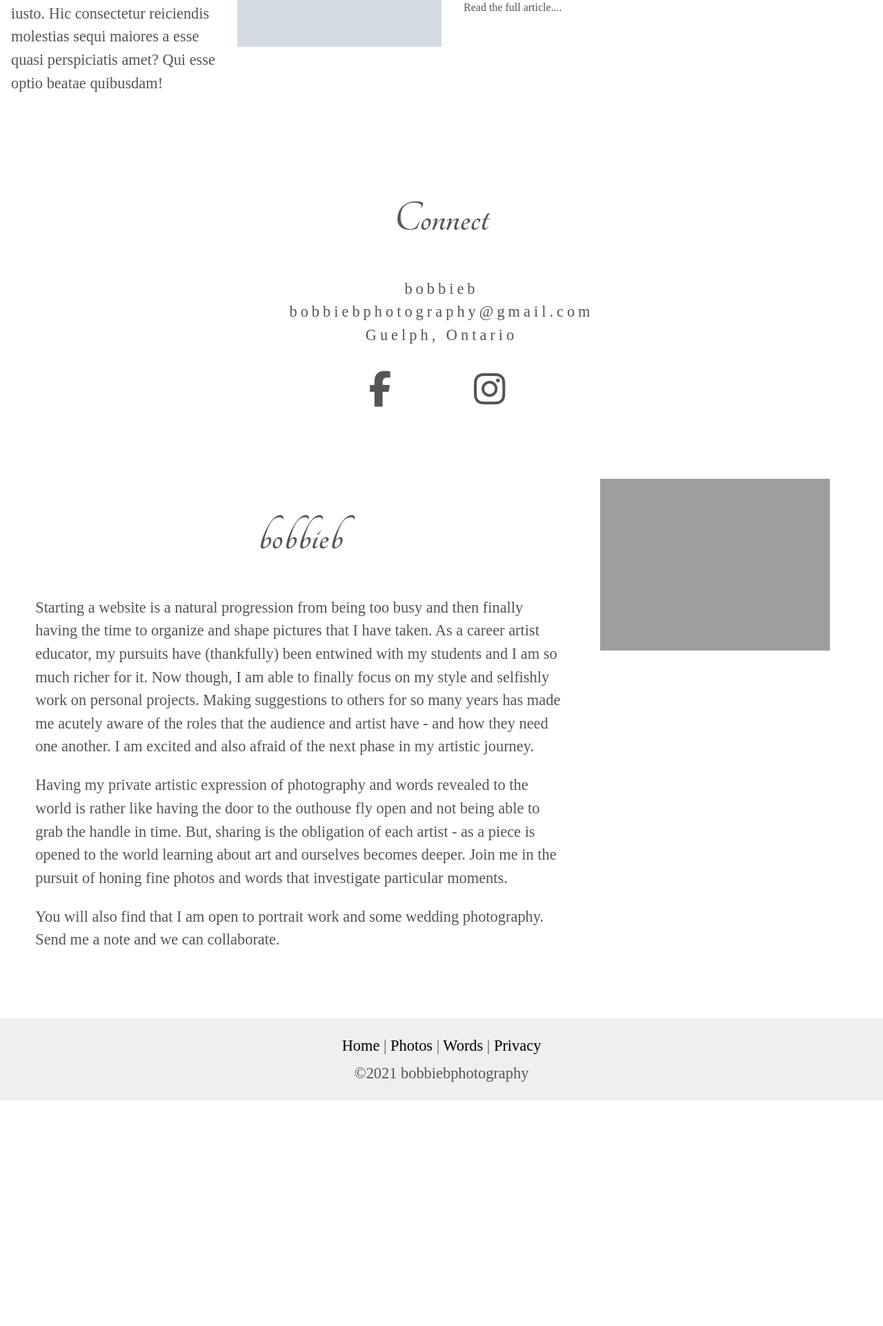
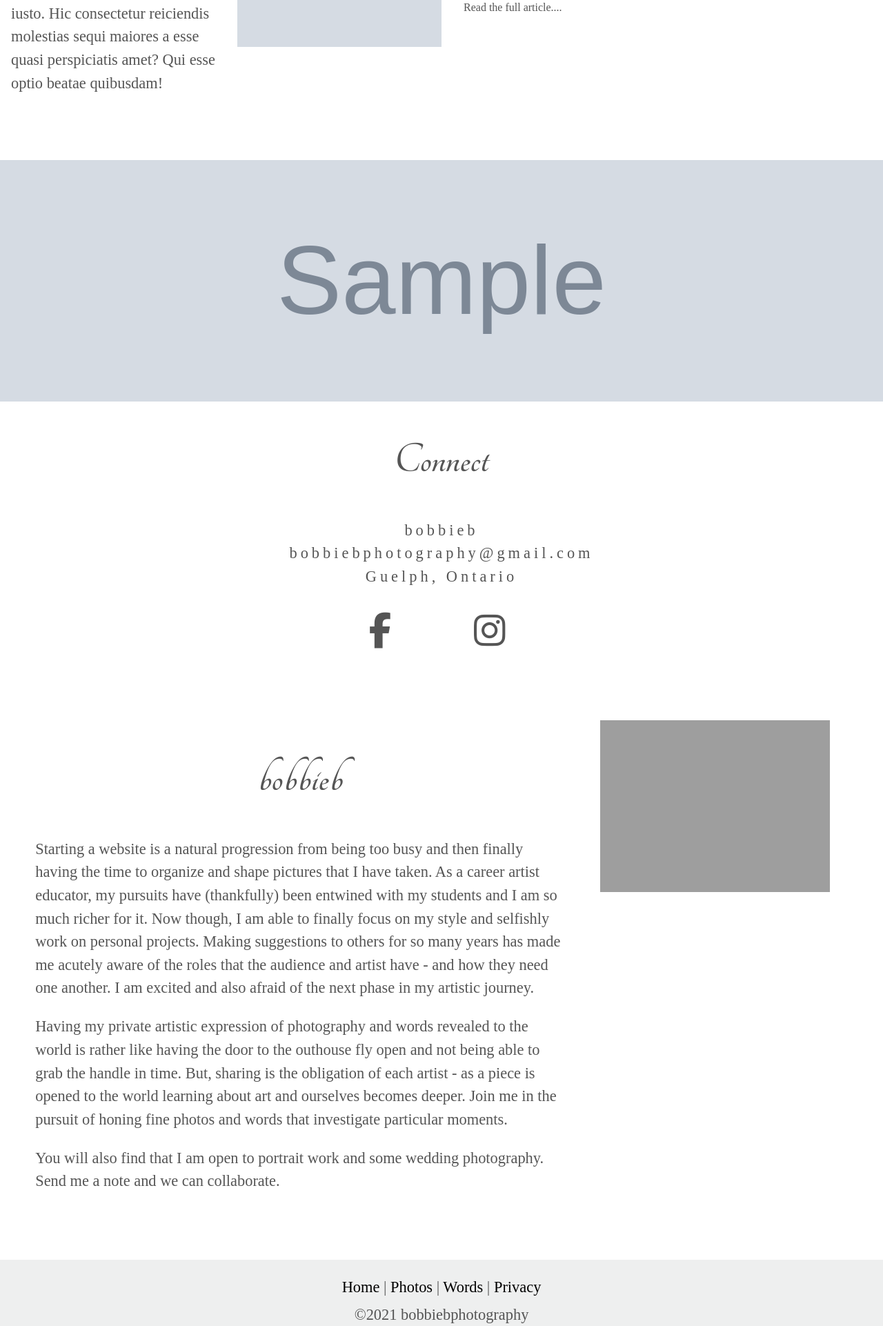
Before and after one commit to emac62/bbp-website, a Django app: template bbpweb/words/templates/words/home.html in a window 1280 px wide. Shown: the part 1740-3662 px from the top of the page at 69% size. Before the commit the page ends 3335 px from the top, so only its background shows below. Run offline with Django 3.2, Linux system fonts and the light colour scheme; the template is opened without the code that fills it: most values are stand-ins (such as "Sample title", 1, 10 or a date in 2020); grey boxes marked "Sample" are stand-in pictures; some libraries are stand-ins or nearby versions; grey boxes are pictures that could not be loaded.

Commit message:
collectstatic

```diff
--- a/bbpweb/static/words/css/words.css
+++ b/bbpweb/static/words/css/words.css
@@ -114,11 +114,17 @@ a.catalogue:hover {
 }
 
 .parallax {
-  opacity: 0.75;
+  min-height: 350px;
+  position: relative;
+  background-position: center;
+  background-size: cover;
+  background-attachment: fixed;
 }
 
-.parallax-inner {
-  padding-top: 25%;
+@media (max-width: 568px) {
+  .parallax {
+    background-attachment: scroll;
+  }
 }
 
 .social {
--- a/bbpweb/static/words/scss/_parallax.scss
+++ b/bbpweb/static/words/scss/_parallax.scss
@@ -1,9 +1,14 @@
 .parallax {
-
-  opacity: 0.75;
+  min-height: 350px;
+  position: relative;
+  background-position: center;
+  background-size: cover;
+  background-attachment: fixed;
 }
 
-.parallax-inner {
-  padding-top: 25%;
 
+@media(max-width:568px){
+  .parallax {
+    background-attachment:scroll;
+  }
 }
```
